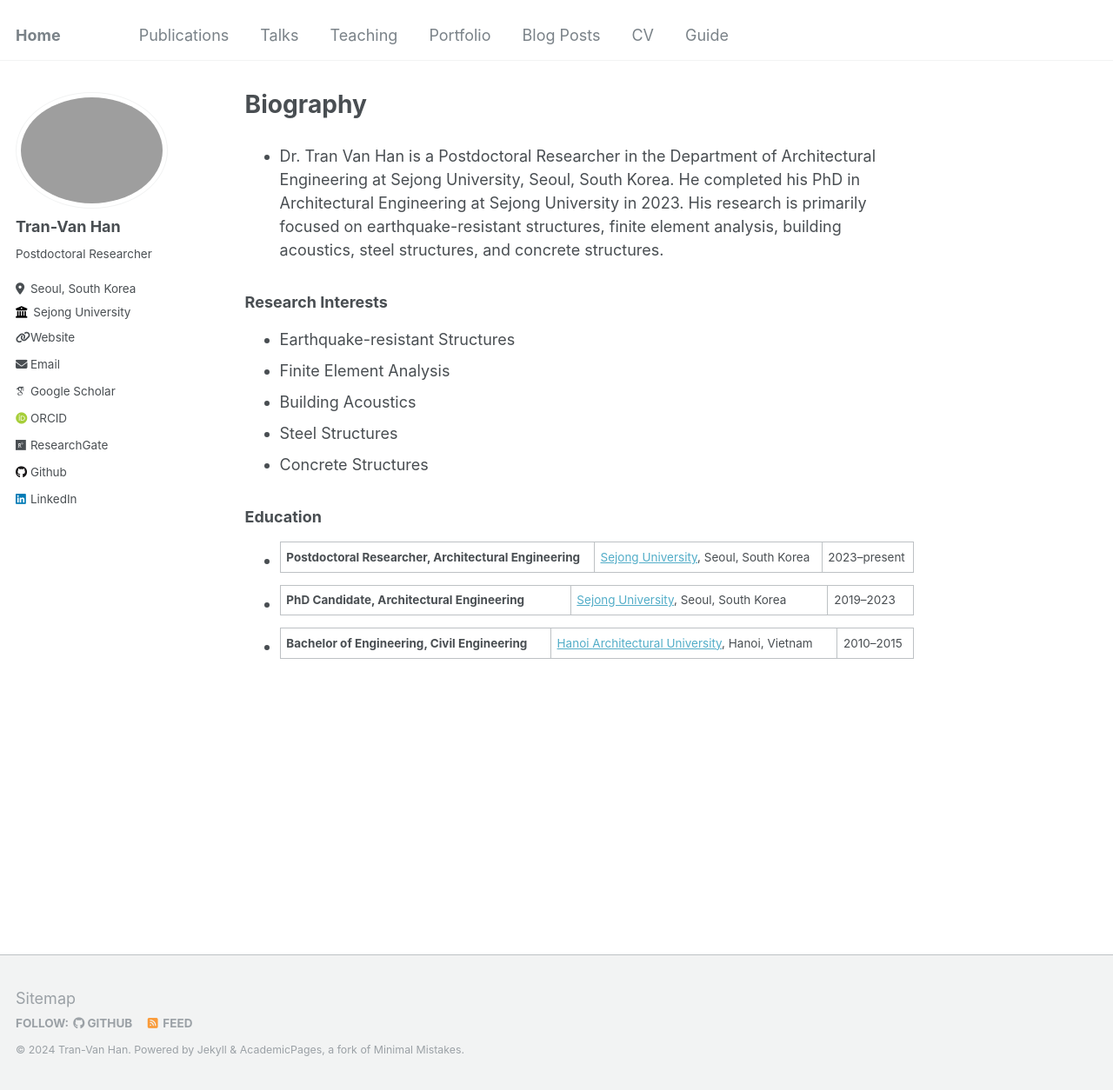
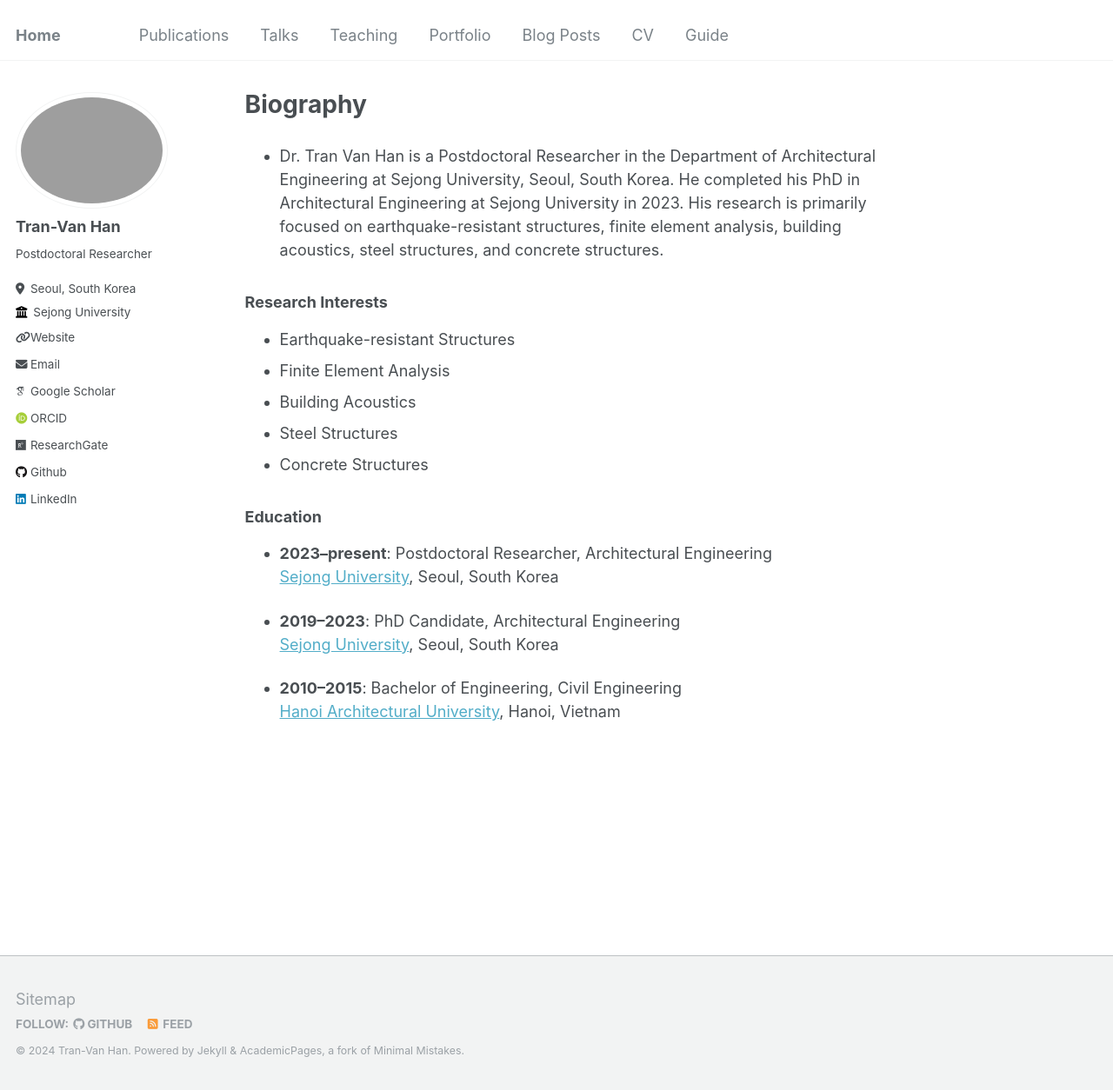
Before and after one commit to tranhan1405/tranhan1405.github.io, a Jekyll site: the page built from _pages/about.md, in a window 1280 px wide and 1254 px high. Shown: the whole window at 87% size. Built offline with Jekyll 4.4.1, drawn with Linux system fonts in a browser that asks for light colours; some web fonts are replaced.

```diff
--- a/_pages/about.md
+++ b/_pages/about.md
@@ -17,6 +17,12 @@ redirect_from:
 - Concrete Structures
 
 ### Education
-- **Postdoctoral Researcher, Architectural Engineering** | [Sejong University](https://en.sejong.ac.kr/eng/index.do), Seoul, South Korea | 2023–present
-- **PhD Candidate, Architectural Engineering** | [Sejong University](https://en.sejong.ac.kr/eng/index.do), Seoul, South Korea | 2019–2023
-- **Bachelor of Engineering, Civil Engineering** | [Hanoi Architectural University](https://hau.edu.vn/?lang=en), Hanoi, Vietnam | 2010–2015
+
+- **2023–present**: Postdoctoral Researcher, Architectural Engineering
+  [Sejong University](https://en.sejong.ac.kr/eng/index.do), Seoul, South Korea
+
+- **2019–2023**: PhD Candidate, Architectural Engineering
+  [Sejong University](https://en.sejong.ac.kr/eng/index.do), Seoul, South Korea
+
+- **2010–2015**: Bachelor of Engineering, Civil Engineering
+  [Hanoi Architectural University](https://hau.edu.vn/?lang=en), Hanoi, Vietnam
```
